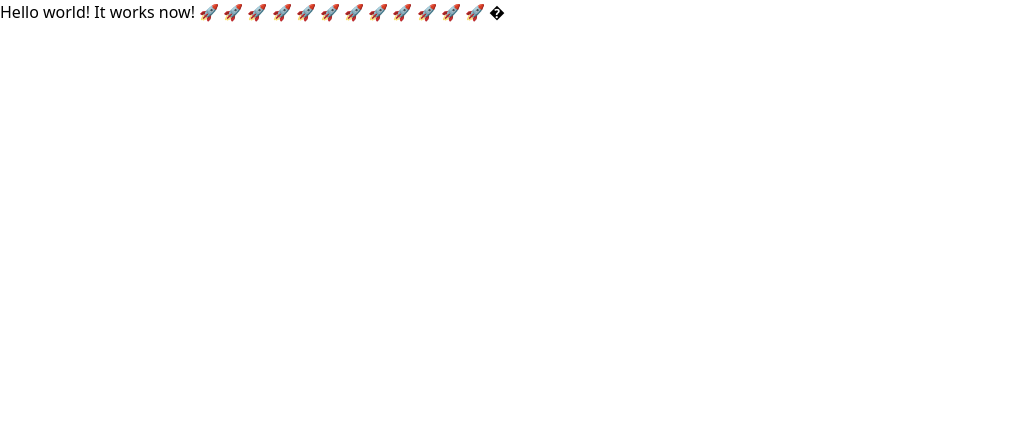
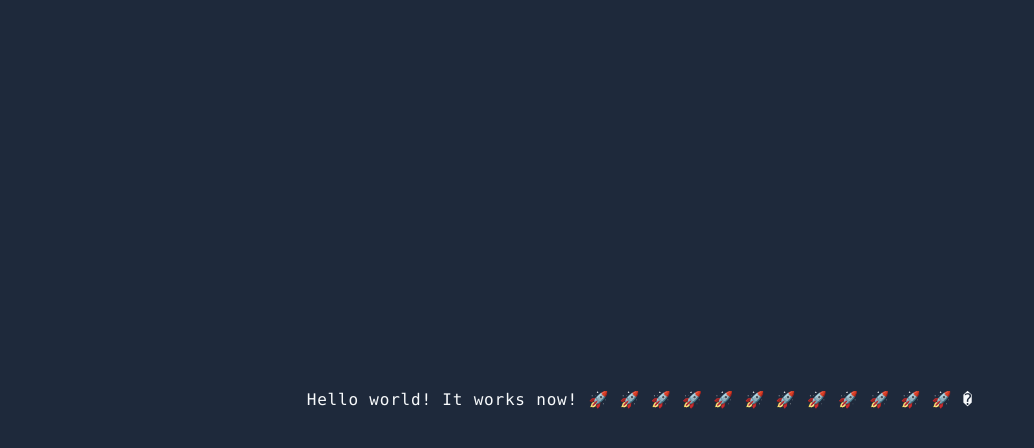
Before and after one commit to Akwei001/Typer, a React (Vite) app: page / in a window 1280 px wide. Shown: the top 448 px of the page, without its empty margins (0-1034 px from the left). Built offline with nearby package versions, Linux system fonts and the light colour scheme.

Commit message:
layer base css added

```diff
--- a/package.json
+++ b/package.json
@@ -10,10 +10,13 @@
     "preview": "vite preview"
   },
   "dependencies": {
+    "classnames": "^2.5.1",
     "react": "^18.2.0",
-    "react-dom": "^18.2.0"
+    "react-dom": "^18.2.0",
+    "react-icons": "^5.0.1"
   },
   "devDependencies": {
+    "@faker-js/faker": "^8.4.1",
     "@types/react": "^18.2.43",
     "@types/react-dom": "^18.2.17",
     "@typescript-eslint/eslint-plugin": "^6.14.0",
--- a/src/index.css
+++ b/src/index.css
@@ -1,3 +1,9 @@
 @tailwind base;
 @tailwind components;
 @tailwind utilities;
+
+@layer base {
+    body {
+      @apply grid min-h-screen px-4 font-mono tracking-wider bg-slate-800 text-slate-50 place-items-center;
+    }
+  }
```
Also changed, not shown: 1 other file (tests, documents, lock files or other folders).
